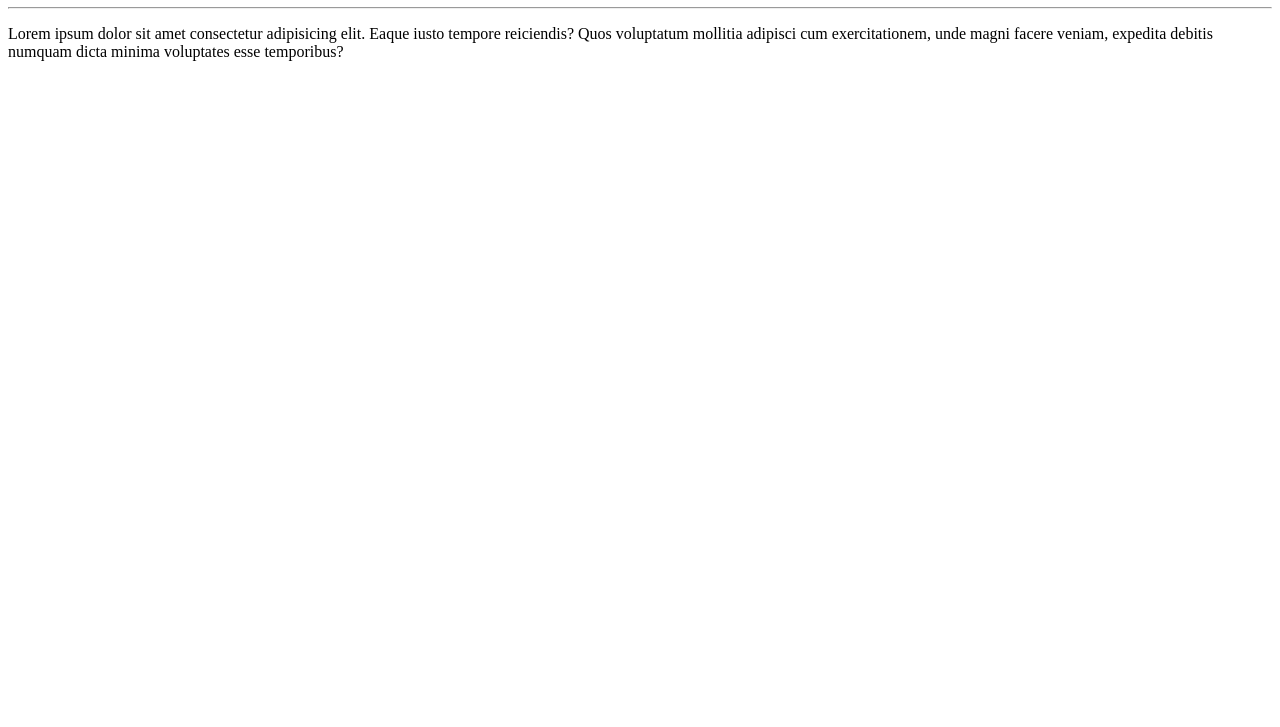
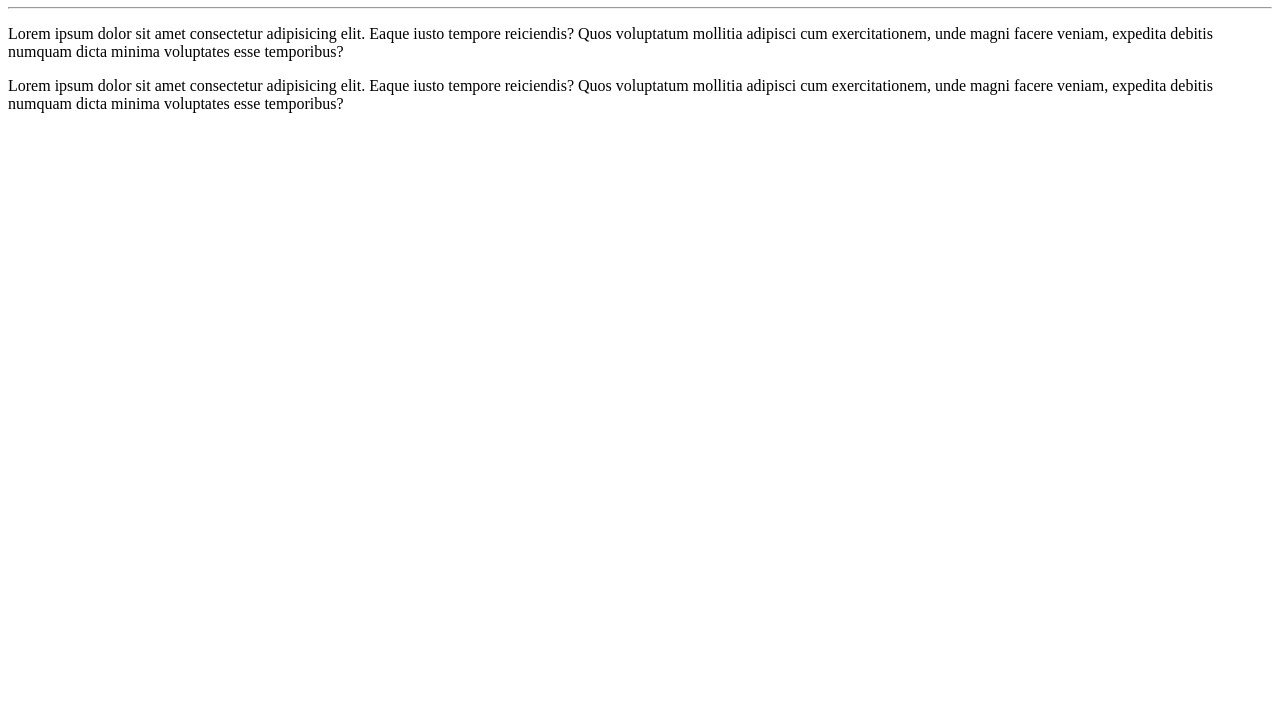
Before and after one commit to AmandaRaquel/Ola-Mundo, a plain HTML site: page Site-exemplo/index.html in a window 1280 px wide. Shown: the part 73-800 px from the top of the page. Drawn offline with Linux system fonts and the light colour scheme.

Commit message:
Criei um novo parágrafo

```diff
--- a/Site-exemplo/index.html
+++ b/Site-exemplo/index.html
@@ -10,5 +10,6 @@
     <h1>Olá, Mundo!</h1>
     <hr>
     <p>Lorem ipsum dolor sit amet consectetur adipisicing elit. Eaque iusto tempore reiciendis? Quos voluptatum mollitia adipisci cum exercitationem, unde magni facere veniam, expedita debitis numquam dicta minima voluptates esse temporibus?</p>
+    <p>Lorem ipsum dolor sit amet consectetur adipisicing elit. Eaque iusto tempore reiciendis? Quos voluptatum mollitia adipisci cum exercitationem, unde magni facere veniam, expedita debitis numquam dicta minima voluptates esse temporibus?</p>
 </body>
 </html>
```
